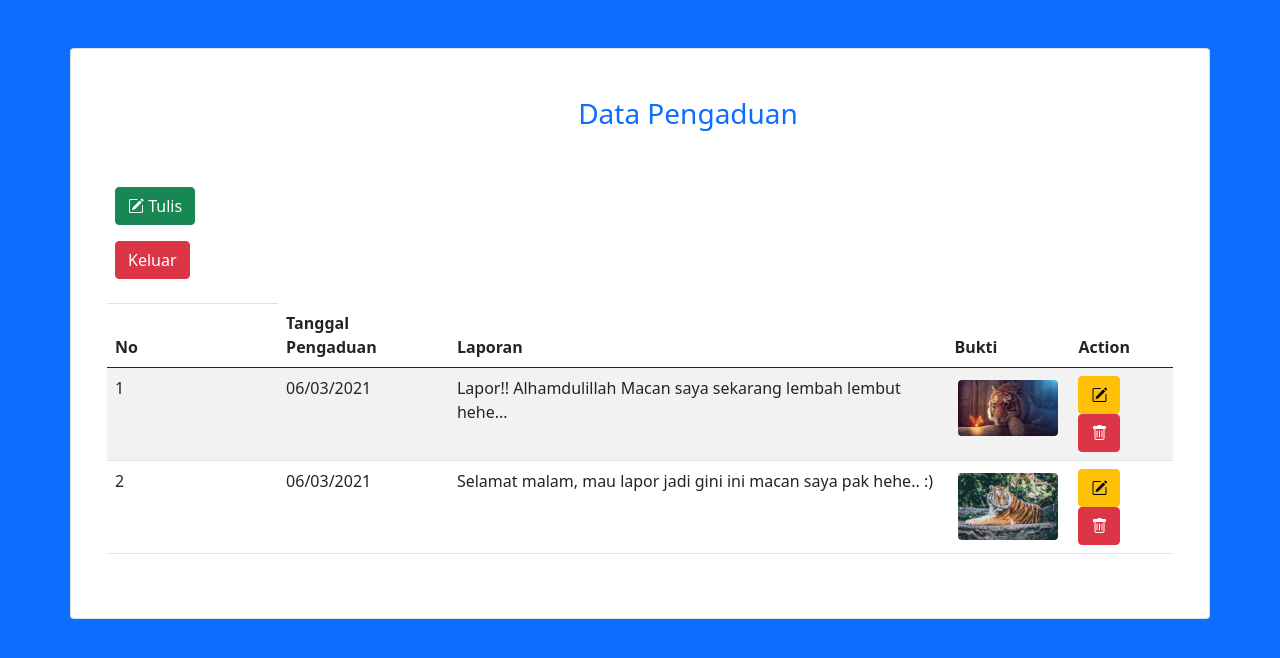
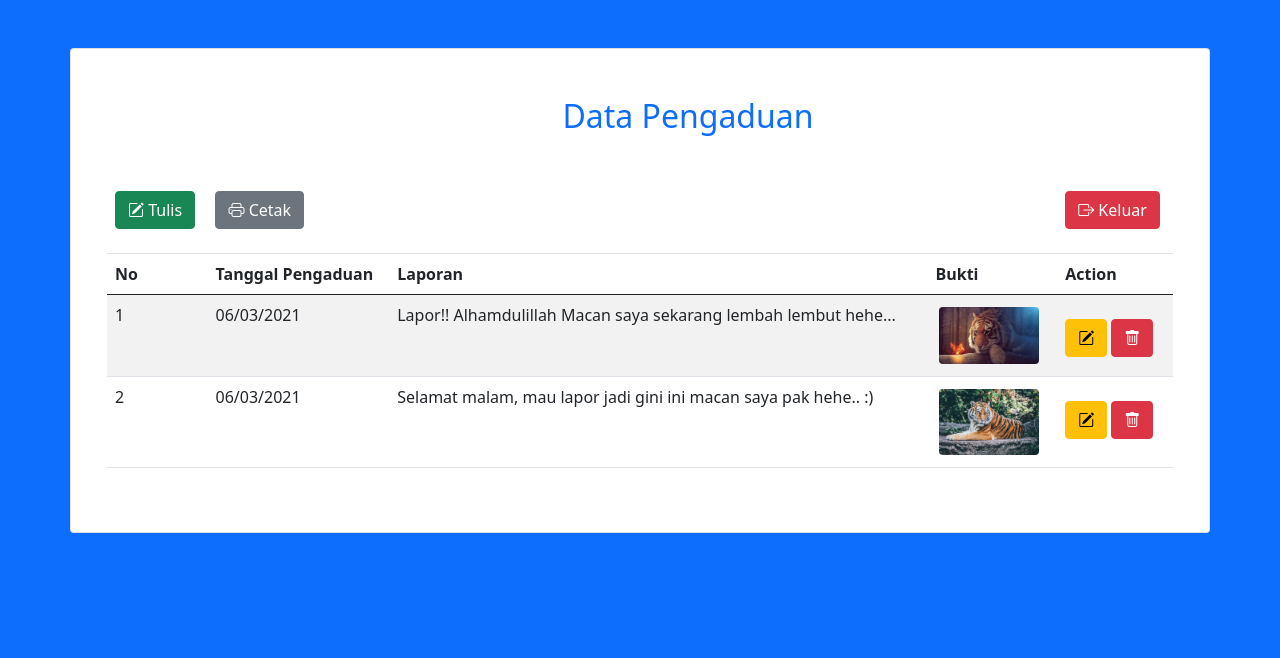
Before and after one commit to andikatuluspangestu/php-pengaduan-app, a PHP site: page / in a window 1280 px wide. Shown: the top 658 px of the page. Run offline with PHP 8.4, Linux system fonts and the light colour scheme; a user stored in the database is signed in; data comes from the database, SQL or seed files in the repository; some libraries are stand-ins or nearby versions.

Commit message:
Update index.php

```diff
--- a/index.php
+++ b/index.php
@@ -1,5 +1,4 @@
 <?php
-
  session_start();
 
  include 'koneksi.php';
@@ -33,16 +32,31 @@
         <table class="table table-striped table-hover">
 
           <!-- Judul Halaman -->
-          <h3 class="text-center m-5 text-primary">Data Pengaduan</h3>
+          <thead>
+            <h2 class="text-center m-5 text-primary">Data Pengaduan</h2>
+          </thead>
 
           <thead>
 
-            <!-- Tombol Tambah Pengaduan -->
             <tr>
-              <th>
-                <a class="btn btn-success mb-3" href="tambah.php"> <i class="bi bi-pencil-square"></i> Tulis</a>
-                <a class="btn btn-danger mb-3" href="logout.php"> <i class="bi bi-logout"></i> Keluar</a>
-              </th>
+
+              <!-- Tombol Tambah Pengaduan -->
+              <td><a class="btn btn-success mb-3" href="tambah.php"> <i class="bi bi-pencil-square"></i> Tulis</a>
+              </td>
+
+              <!-- Tombol Print -->
+              <td>
+                <a class="btn btn-secondary mb-3" href="cetak.php"> <i class="bi bi-printer"></i> Cetak</a>
+              </td>
+
+              <!-- Kosongkan -->
+              <td></td>
+              <td></td>
+
+              <!-- Tombol Keluar -->
+              <td>
+                <a class="btn btn-danger mb-3" href="logout.php"> <i class="bi bi-box-arrow-right"></i> Keluar</a>
+              </td>
             </tr>
 
             <!-- Baris Judul Kolom Tabel -->
@@ -88,10 +102,10 @@
 
               <!-- Tombol Aksi -->
               <td>
-                <a class="btn btn-warning" href="haledit.php?id=<?php echo $row['id']; ?>">
+                <a class="btn btn-warning mt-3" href="haledit.php?id=<?php echo $row['id']; ?>">
                   <i class="bi bi-pencil-square"></i>
                 </a>
-                <a class="btn btn-danger" href="hapus.php?id=<?php echo $row['id']; ?>">
+                <a class="btn btn-danger mt-3" href="hapus.php?id=<?php echo $row['id']; ?>">
                   <i class="bi bi-trash"></i>
                 </a>
               </td>
```
